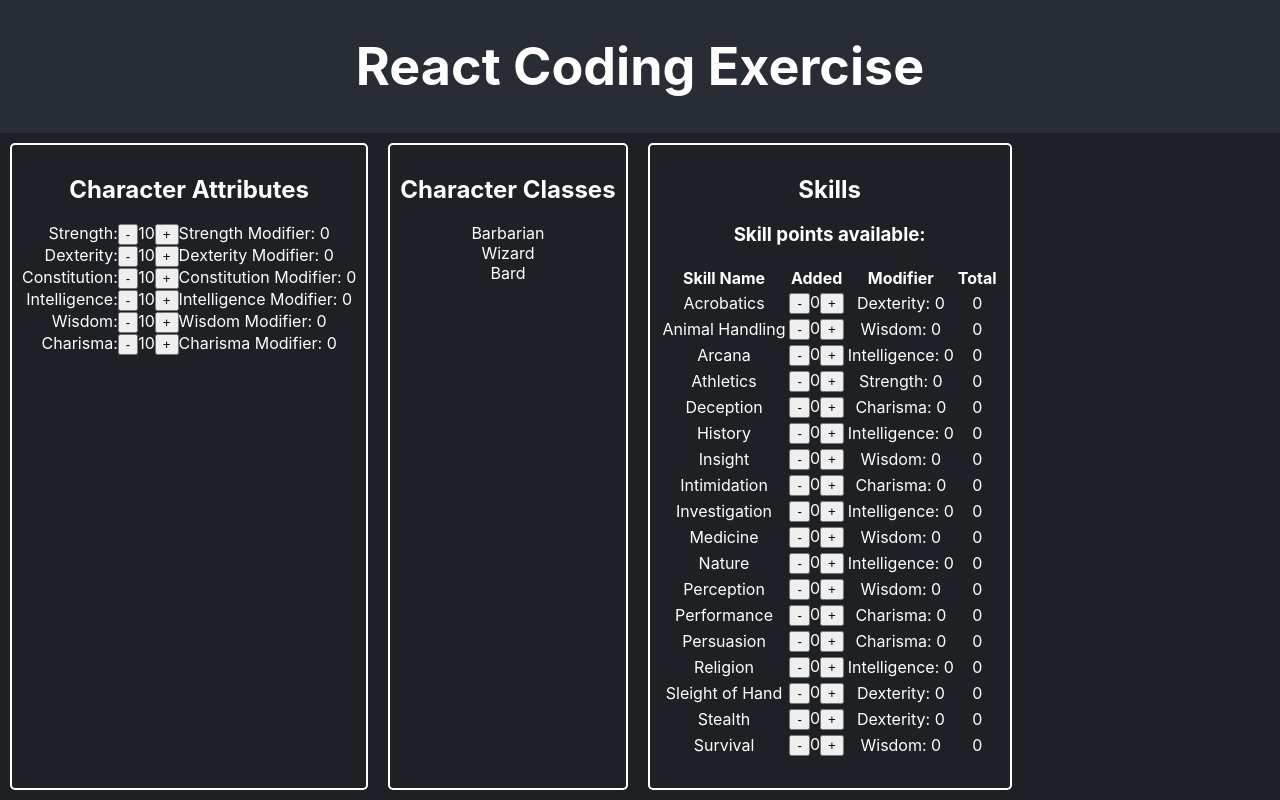
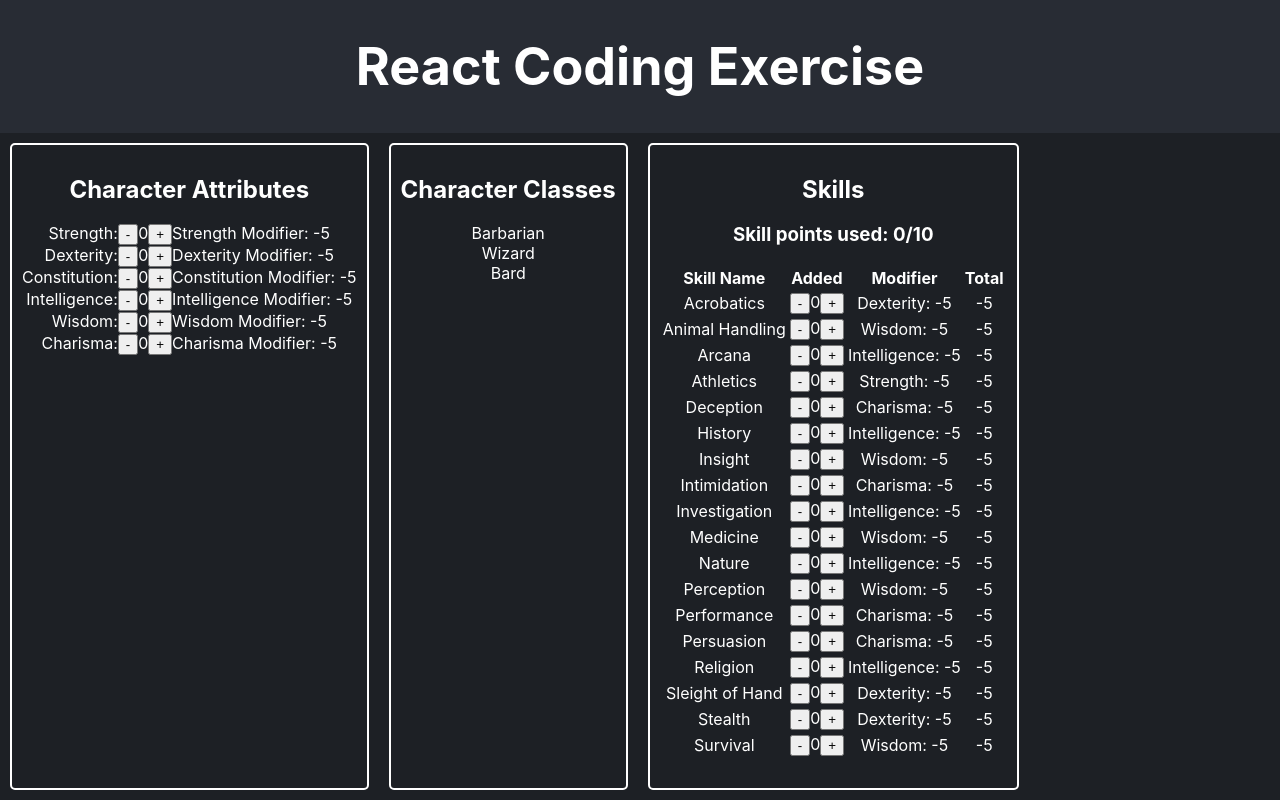
Before and after one commit to aionWilliam/recruiting-webapp-character, a React (Create React App) app: page / in a window 1280 px wide. Built offline with nearby package versions, Linux system fonts and the light colour scheme.

Commit message:
[Req5] - Added validation on incrementing skills and modiying intelligence

```diff
--- a/src/App.js
+++ b/src/App.js
@@ -11,7 +11,7 @@ const CONTAINER_STYLE = {
 
 function App() {
   const initialAttributesState = ATTRIBUTE_LIST.reduce((state, attribute) => {
-    state[attribute] = 10;
+    state[attribute] = 0;
     return state;
   }, {});
 
@@ -23,11 +23,27 @@ function App() {
     return initialState;
   };
 
+  const calculateSkillPointsTotal = (newIntelligence = -1) => {
+    if (newIntelligence >= 0) {
+      return 10 + newIntelligence * 4;
+    }
+    return 10 + attributes["Intelligence"] * 4;
+  };
+
   const [selectedClass, setSelectedClass] = useState(null);
   const [attributes, setAttributes] = useState(initialAttributesState);
   const [skills, setSkills] = useState(initialSkillsState);
 
+  const [skillPointsUsed, setSkillPointsUsed] = useState(0);
+  const [skillPointsTotal, setSkillPointsTotal] = useState(
+    calculateSkillPointsTotal()
+  );
+
   const incrementAttribute = (attribute) => {
+    if (attribute === "Intelligence") {
+      setSkillPointsTotal(calculateSkillPointsTotal(attributes[attribute] + 1));
+    }
+
     setAttributes((prevAttributes) => ({
       ...prevAttributes,
       [attribute]: prevAttributes[attribute] + 1,
@@ -35,7 +51,15 @@ function App() {
   };
 
   const decrementAttribute = (attribute) => {
-    if (attributes[attribute] > 0) {
+    const skillsPointsAvailable = skillPointsTotal - skillPointsUsed;
+
+    if (attributes[attribute] > 0 && skillsPointsAvailable >= 4) {
+      if (attribute === "Intelligence") {
+        setSkillPointsTotal(
+          calculateSkillPointsTotal(attributes[attribute] - 1)
+        );
+      }
+
       setAttributes((prevAttributes) => ({
         ...prevAttributes,
         [attribute]: prevAttributes[attribute] - 1,
@@ -44,17 +68,24 @@ function App() {
   };
 
   const incrementSkill = (skill) => {
+    if (skillPointsUsed < skillPointsTotal) {
+      setSkillPointsUsed((prevValue) => prevValue + 1);
       setSkills((prevSkills) => ({
         ...prevSkills,
         [skill]: prevSkills[skill] + 1,
       }));
+    }
   };
 
   const decrementSkill = (skill) => {
+    if (skills[skill] > 0) {
+      setSkillPointsUsed((prevValue) => prevValue - 1);
+
       setSkills((prevSkills) => ({
         ...prevSkills,
         [skill]: prevSkills[skill] - 1,
       }));
+    }
   };
 
   const isClassRequirementsMet = (className) => {
@@ -129,7 +160,12 @@ function App() {
 
         <div style={CONTAINER_STYLE}>
           <h2>Skills</h2>
-          <h3>Skill points available: </h3>
+          <h3>
+            {"Skill points used: "}
+            {skillPointsUsed}
+            {"/"}
+            {skillPointsTotal}
+          </h3>
           <table>
             <thead>
               <tr>
```
Lines whose indentation alone changed are shown as unchanged.
